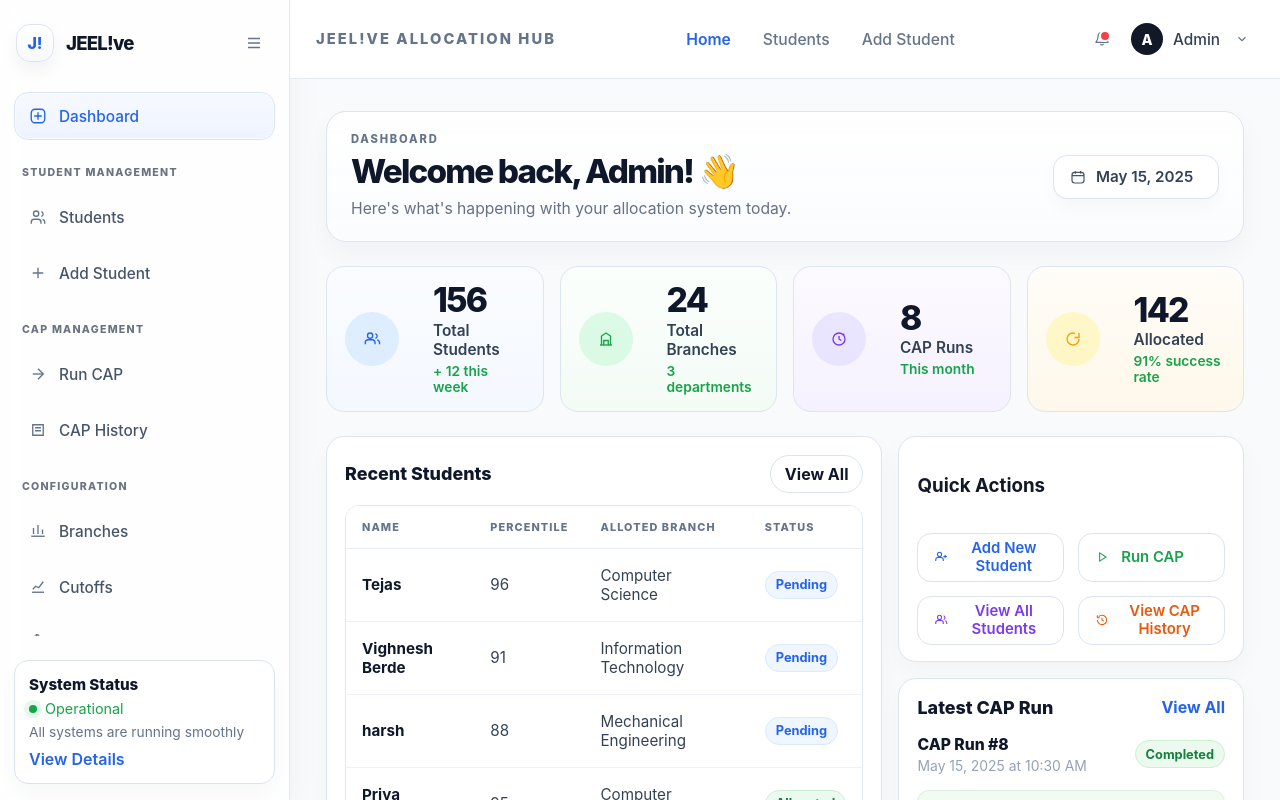
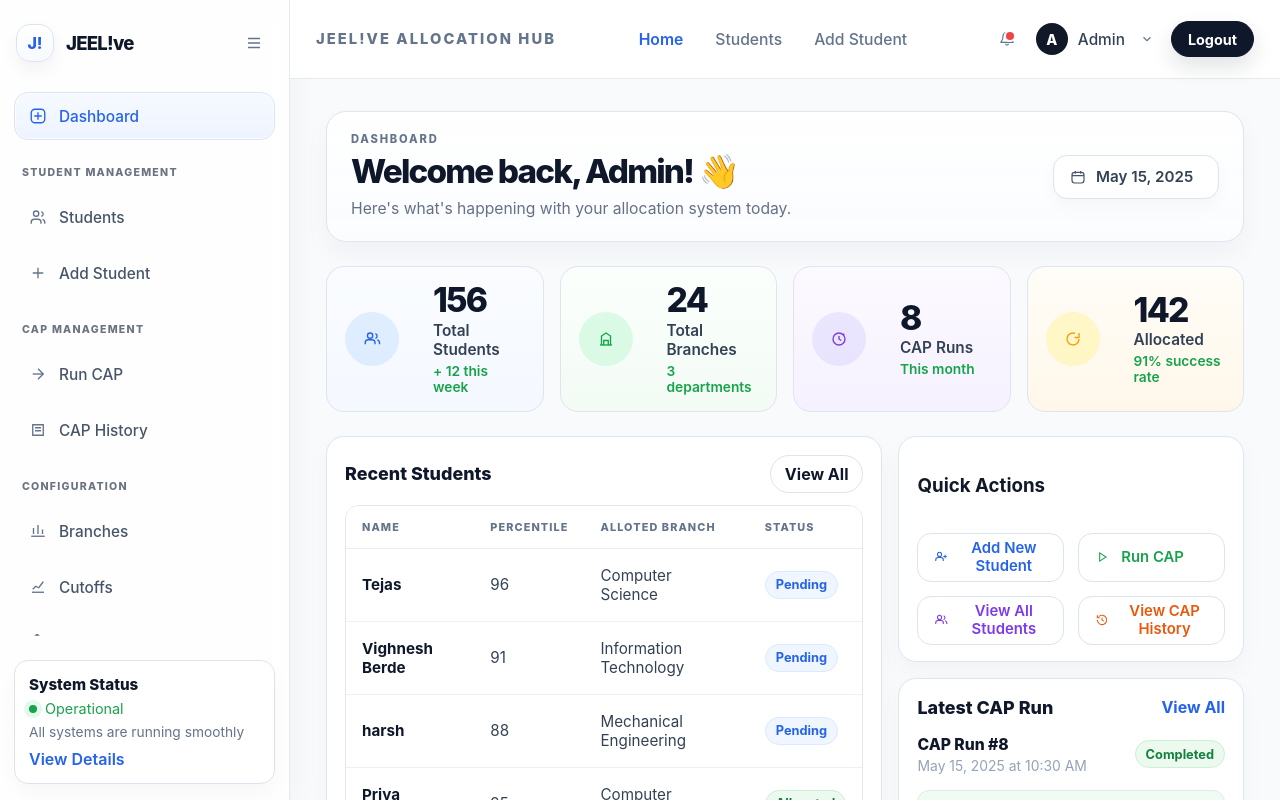
Before and after one commit to tejas7070/jeelive, a Vue app in the folder frontend/vite-project/: page / in a window 1280 px wide. Shown: the top 800 px of the page. Built offline with nearby package versions, Linux system fonts and the light colour scheme; sample sign-in values are in the browser's storage; the HTML template or start-up script is replaced by a standard one.

Commit message:
Fixed Logout functionality

```diff
--- a/frontend/vite-project/src/App.vue
+++ b/frontend/vite-project/src/App.vue
@@ -10,7 +10,7 @@ const showShell = computed(() => hasToken() && route.name !== "login")
 
 const handleLogout = () => {
   clearToken()
-  router.push({ name: "login" })
+  window.location.replace("/login")
 }
 
 const handleRunCap = async () => {
@@ -178,6 +178,10 @@ const handleRunCap = async () => {
                   </svg>
                 </button>
               </div>
+
+              <button class="jeel-logout" type="button" @click="handleLogout">
+                Logout
+              </button>
             </div>
           </header>
 
@@ -444,6 +448,7 @@ const handleRunCap = async () => {
   display: flex;
   align-items: center;
   gap: 12px;
+  flex-wrap: wrap;
 }
 
 .jeel-notification {
@@ -514,6 +519,31 @@ const handleRunCap = async () => {
   height: 14px;
 }
 
+.jeel-logout {
+  display: inline-flex;
+  align-items: center;
+  justify-content: center;
+  min-height: 36px;
+  padding: 0 16px;
+  border: 1px solid #0f172a;
+  border-radius: 999px;
+  background: #0f172a;
+  color: #fff;
+  font-size: 0.9rem;
+  font-weight: 700;
+  box-shadow: 0 10px 22px rgba(15, 23, 42, 0.12);
+  transition:
+    transform 0.18s ease,
+    background 0.18s ease,
+    box-shadow 0.18s ease;
+}
+
+.jeel-logout:hover {
+  transform: translateY(-1px);
+  background: #111827;
+  box-shadow: 0 14px 26px rgba(15, 23, 42, 0.16);
+}
+
 .jeel-content {
   min-width: 0;
   padding: 10px;
@@ -521,6 +551,9 @@ const handleRunCap = async () => {
 
 .jeel-auth {
   min-height: 100vh;
+  display: grid;
+  place-items: center;
+  padding: 24px;
 }
 
 @media (max-width: 1180px) {
--- a/frontend/vite-project/src/pages/Login.vue
+++ b/frontend/vite-project/src/pages/Login.vue
@@ -1,10 +1,9 @@
 <script setup lang="ts">
 import { computed, ref } from "vue"
-import { useRoute, useRouter } from "vue-router"
+import { useRoute } from "vue-router"
 import { login, setToken } from "../services/api"
 
 const route = useRoute()
-const router = useRouter()
 
 const email = ref("")
 const password = ref("")
@@ -37,7 +36,7 @@ const handleSubmit = async () => {
     }
 
     setToken(response.token)
-    await router.replace(redirectTarget.value)
+    window.location.replace(redirectTarget.value)
   } catch {
     errorMessage.value = "Login failed. Please check your details and try again."
   } finally {
```
